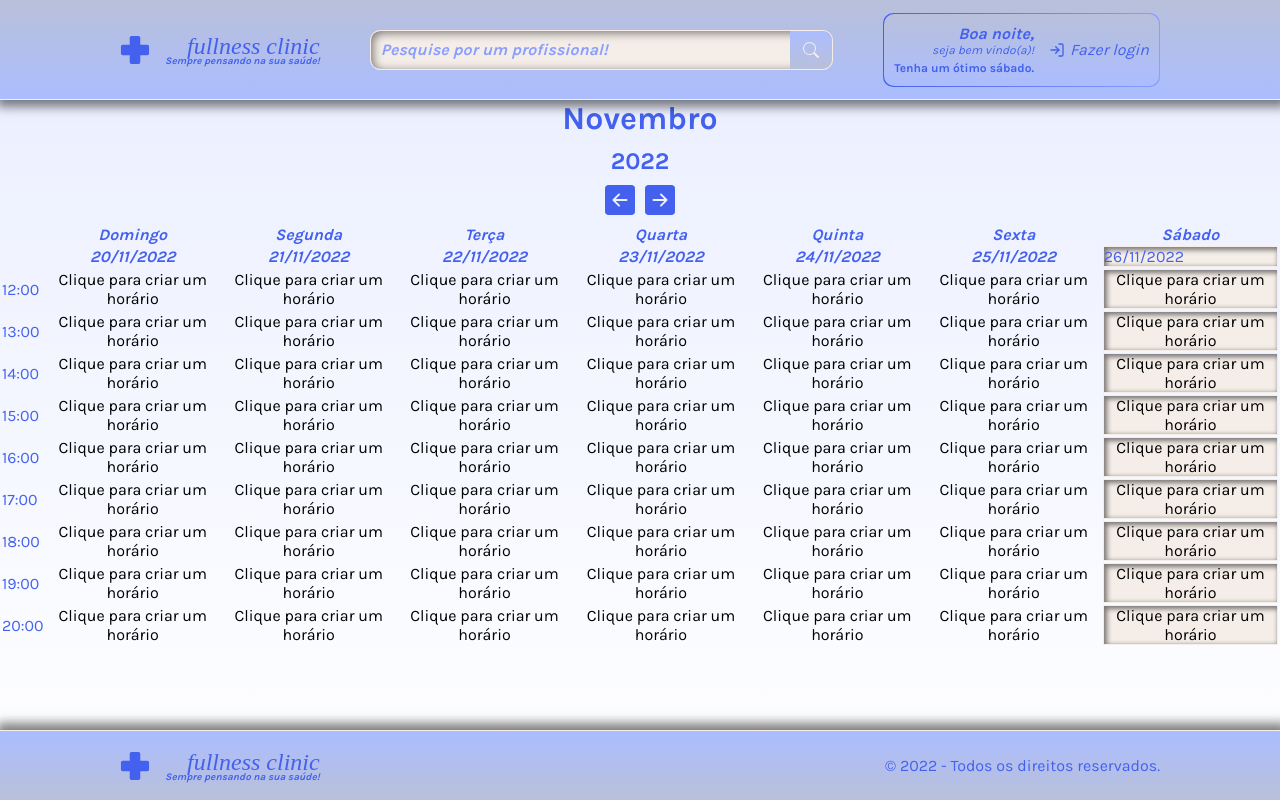
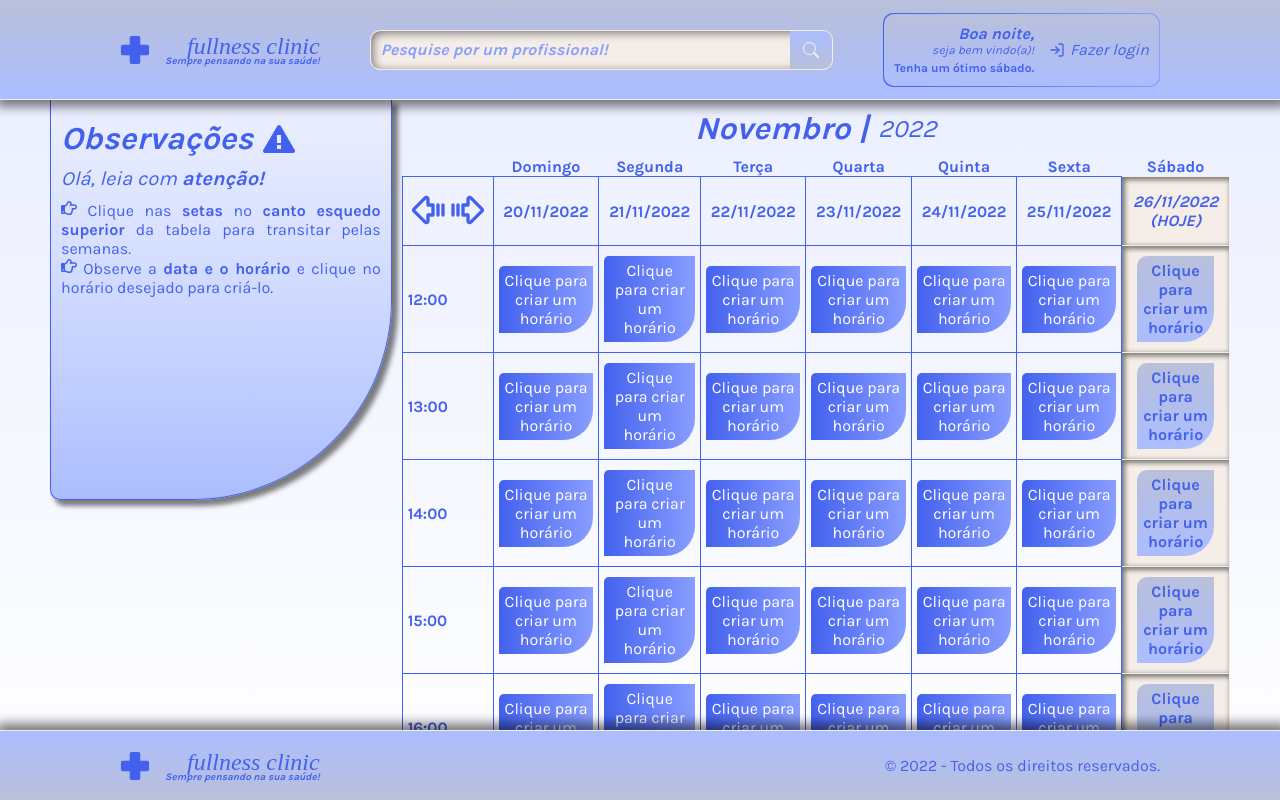
Before and after one commit to mateusrc-dev/cl-nica_de_sa-de_frontend, a React (Vite) app: page / in a window 1280 px wide. Built offline with nearby package versions, Linux system fonts and the light colour scheme; a web font is replaced by a local one.

Commit message:
update component calendar

```diff
--- a/src/components/calendar/index.jsx
+++ b/src/components/calendar/index.jsx
@@ -1,7 +1,9 @@
 import { Container } from "./styles";
 import { useState } from "react";
-import { BsFillArrowLeftSquareFill } from "react-icons/bs";
-import { BsFillArrowRightSquareFill } from "react-icons/bs";
+import { TbArrowBigLeftLines } from "react-icons/tb";
+import { TbArrowBigRightLines } from "react-icons/tb";
+import { GoAlert } from "react-icons/go";
+import { FaRegHandPointRight } from "react-icons/fa";
 
 const monthNames = [
   "Janeiro",
@@ -89,16 +91,29 @@ export function Calendar() {
 
   return (
     <Container>
-      <h1 className="title">{nameMonth}</h1>
-      <h2 className="subtitle">{year}</h2>
-      <div className="buttons">
-        <button onClick={() => handleDaysSubtract()}>
-          <BsFillArrowLeftSquareFill />
-        </button>
-        <button onClick={() => handleDaysAdd()}>
-          <BsFillArrowRightSquareFill />
-        </button>
+      <div className="columnOne">
+        <h1>
+          Observações <GoAlert />
+        </h1>
+        <p>
+          Olá, leia com <strong>atenção!</strong>
+        </p>
+        <ul>
+          <li>
+            <FaRegHandPointRight /> Clique nas <strong>setas</strong> no{" "}
+            <strong>canto esquedo superior</strong> da tabela para transitar
+            pelas semanas.
+          </li>
+          <li>
+            <FaRegHandPointRight /> Observe a <strong>data e o horário</strong>{" "}
+            e clique no horário desejado para criá-lo.
+          </li>
+        </ul>
       </div>
+      <div className="columnTwo">
+        <h1 className="title">
+          {nameMonth} | <span>{year}</span>
+        </h1>
         <table>
           <thead>
             <tr>
@@ -112,14 +127,27 @@ export function Calendar() {
           </thead>
           <tbody>
             <tr>
-            <td></td>
+              <td>
+                <div className="buttons">
+                  <button onClick={() => handleDaysSubtract()}>
+                    <TbArrowBigLeftLines />
+                  </button>
+                  <button onClick={() => handleDaysAdd()}>
+                    <TbArrowBigRightLines />
+                  </button>
+                </div>
+              </td>
               {numberDays.map((number) => (
                 <td
                   className={
                     dateString === number ? "list_item_active" : "list_item"
                   }
                 >
+                  {dateString === number ? (
+                    <span>{number} (HOJE)</span>
+                  ) : (
                     <span>{number}</span>
+                  )}
                 </td>
               ))}
             </tr>
@@ -251,6 +279,7 @@ export function Calendar() {
             </tr>
           </tbody>
         </table>
+      </div>
     </Container>
   );
 }
--- a/src/components/calendar/styles.js
+++ b/src/components/calendar/styles.js
@@ -1,19 +1,61 @@
 import styled from "styled-components";
 
 export const Container = styled.div`
+  display: flex;
+  width: 100%;
+  justify-content: space-around;
+  padding: 0 50px;
+  gap: 10px;
+  .columnOne {
+    width: 350px;
+    border-right: 1px solid ${({ theme }) => theme.COLORS.BLUE_100};
+    border-bottom: 1px solid ${({ theme }) => theme.COLORS.BLUE_100};
+    border-left: 1px solid ${({ theme }) => theme.COLORS.BLUE_100};
+    height: 400px;
+    padding: 10px;
+    background: ${({ theme }) => theme.COLORS.BACKGROUND_1100};
+    border-radius: 0px 0px 200px 10px;
+    box-shadow: 5px 5px 5px 1px rgba(0, 0, 0, 0.5);
+    h1 {
+      display: flex;
+      align-items: center;
+      gap: 10px;
+      font-style: italic;
+      margin-top: 10px;
+      margin-bottom: 10px;
+    }
+    p {
+      font-size: 20px;
+      font-style: italic;
+      margin-bottom: 10px;
+    }
+    ul {
+      list-style: none;
+      text-align: justify;
+    }
+  }
   .buttons {
     display: flex;
-    gap: 10px;
-    align-items: center;
-    justify-content: center;
+    margin-top: 8px;
     button {
-      font-size: 30px;
+      font-size: 40px;
       background: none;
       border: none;
     }
     svg {
       color: ${({ theme }) => theme.COLORS.BLUE_100};
     }
+  }
+  table {
+    margin: auto;
+    border-collapse: collapse;
+    width: 100%;
+    max-width: 850px;
+  }
+  table tbody td {
+    padding: 5px;
+    border: 1px solid ${({ theme }) => theme.COLORS.BLUE_100};
+    font-weight: bold;
   }
   .list {
     display: flex;
@@ -35,34 +77,62 @@ export const Container = styled.div`
     max-width: 500px;
   }
   .title {
-    text-align: center;
+    font-style: italic;
+    margin-top: 10px;
     margin-bottom: 10px;
-  }
-  .subtitle {
-    text-align: center;
-    margin-bottom: 10px;
+    display: flex;
+    align-items: center;
+    justify-content: center;
+    gap: 10px;
+    span {
+      font-size: 25px;
+      font-weight: normal;
+    }
   }
   .list_item {
+    span {
+      display: flex;
+      align-items: center;
+      justify-content: center;
+    }
     button {
-      background: none;
+      background: ${({ theme }) => theme.COLORS.BACKGROUND_400};
       border: none;
+      transition: all 0.5s;
+      color: ${({ theme }) => theme.COLORS.WHITE_100};
+      border-radius: 5px 0px 30px 0px;
+      padding: 5px;
+    }
+    button:hover {
+      transform: scale(1.1);
+      filter: brightness(1.1);
     }
   }
   .list_item_active {
+    span {
+      display: flex;
+      align-items: center;
+      justify-content: center;
+      text-align: center;
+      font-weight: bold;
+      font-style: italic;
+    }
     background: ${({ theme }) => theme.COLORS.WHITE};
     border: 1px solid ${({ theme }) => theme.COLORS.WHITE};
     box-shadow: inset 2px 2px 5px 1px rgba(0, 0, 0, 0.5);
     button {
-      background: none;
+      margin: 5px 10px;
+      background: ${({ theme }) => theme.COLORS.BACKGROUND_500};
       border: none;
+      transition: all 0.5s;
+      color: ${({ theme }) => theme.COLORS.BLUE_100};
+      border-radius: 10px 0px 30px 0px;
+      font-weight: bold;
+      padding: 5px;
+    }
+    button:hover {
+      transform: scale(1.1);
+      filter: brightness(1.1);
     }
   }
-  .list_item span {
-    text-align: center;
-    display: block;
-    position: relative;
-    z-index: 2;
-    font-style: italic;
-    font-weight: bold;
-  }
 `;
```
Lines whose indentation alone changed are shown as unchanged.
